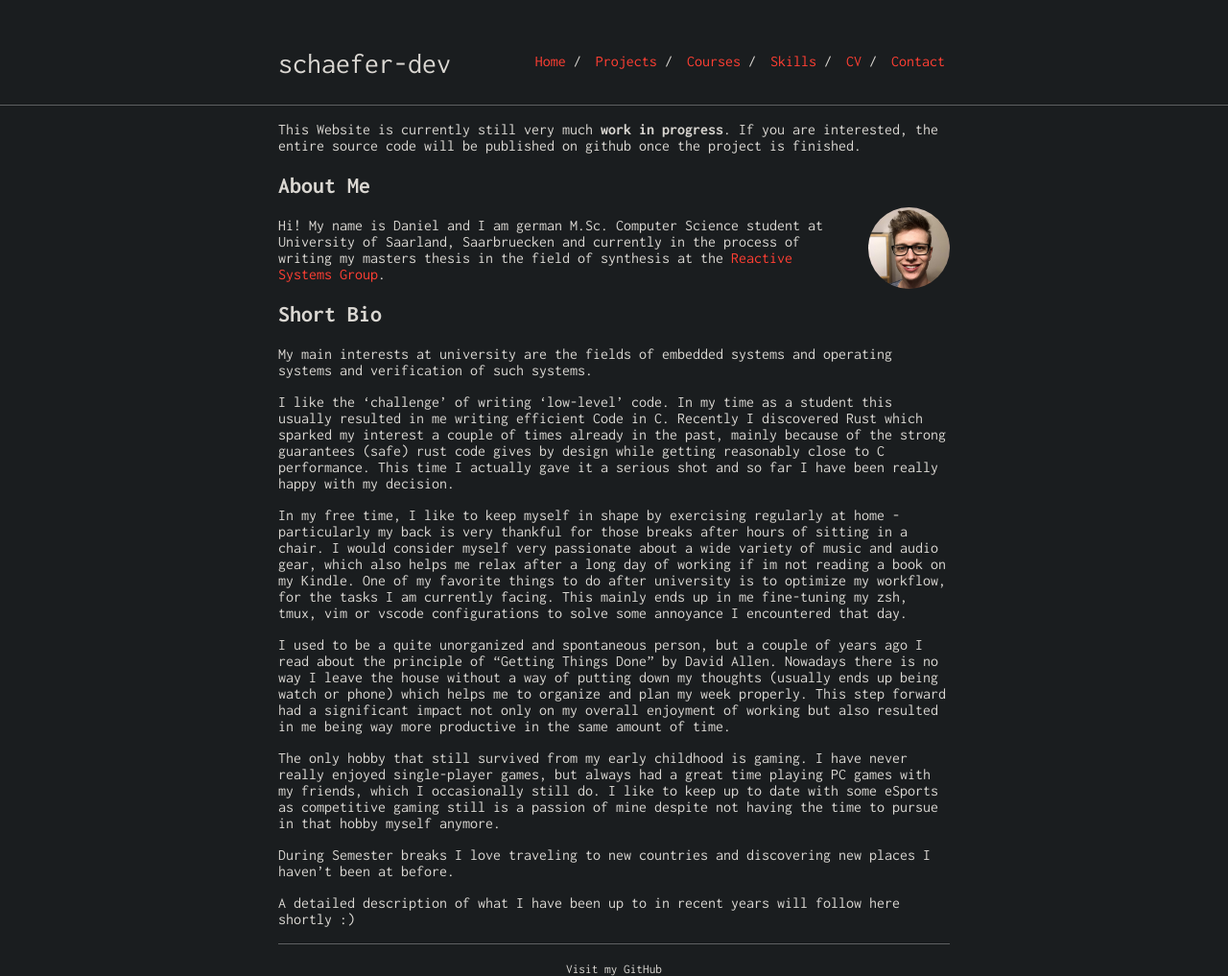
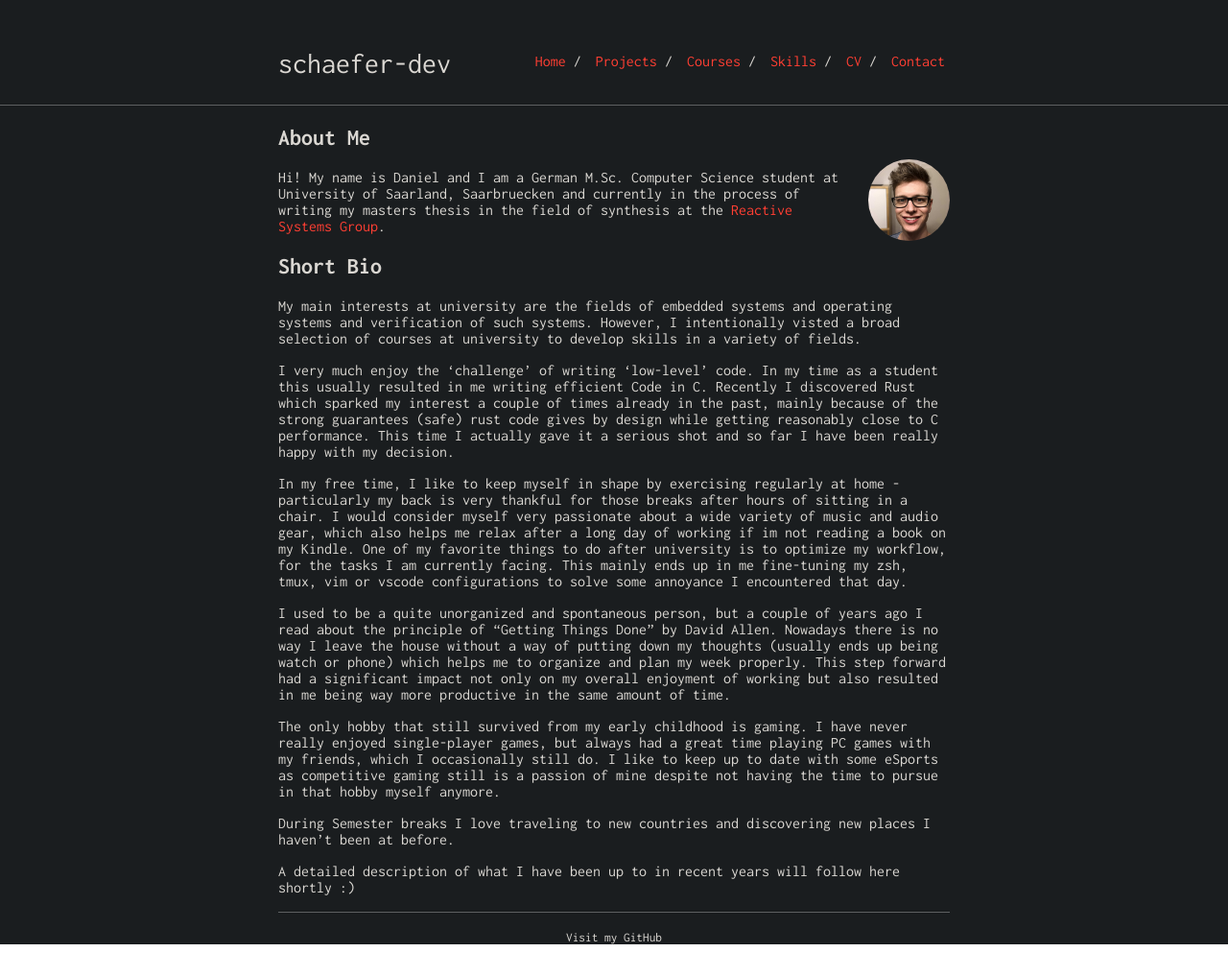
Before and after one commit to schaefer-dev/schaefer-dev.github.io, a Jekyll site: the page built from index.md, in a window 1280 px wide. Shown: the whole page at 96% size. Built offline with Jekyll 4.4.1, drawn with Linux system fonts in a browser that asks for light colours; our own code applies the rules of GitHub Pages for plain Markdown files; after the commit the page ends 984 px from its top, so only the background shows below that.

Commit message:
minor adjustments on index page

```diff
--- a/index.md
+++ b/index.md
@@ -1,22 +1,19 @@
 ---
 layout: default
 ---
-
-This Website is currently still very much **work in progress**. If you are interested, the entire source code will be published on github once the project is finished.
-
 
 ## About Me
 
 <img class="profile-picture" src="me.jpg">
 
-Hi! My name is Daniel and I am german M.Sc. Computer Science student at University of Saarland, Saarbruecken and currently in the process of writing my masters thesis in the field of synthesis at the [Reactive Systems Group](https://www.react.uni-saarland.de).
+Hi! My name is Daniel and I am a German M.Sc. Computer Science student at University of Saarland, Saarbruecken and currently in the process of writing my masters thesis in the field of synthesis at the [Reactive Systems Group](https://www.react.uni-saarland.de).
 
 
 ## Short Bio
 
-My main interests at university are the fields of embedded systems and operating systems and verification of such systems.
+My main interests at university are the fields of embedded systems and operating systems and verification of such systems. However, I intentionally visted a broad selection of courses at university to develop skills in a variety of fields.
 
-I like the 'challenge' of writing 'low-level' code. In my time as a student this usually resulted in me writing efficient Code in C. Recently I discovered Rust which sparked my interest a couple of times already in the past, mainly because of the strong guarantees (safe) rust code gives by design while getting reasonably close to C performance. This time I actually gave it a serious shot and so far I have been really happy with my decision.
+I very much enjoy the 'challenge' of writing 'low-level' code. In my time as a student this usually resulted in me writing efficient Code in C. Recently I discovered Rust which sparked my interest a couple of times already in the past, mainly because of the strong guarantees (safe) rust code gives by design while getting reasonably close to C performance. This time I actually gave it a serious shot and so far I have been really happy with my decision.
 
 In my free time, I like to keep myself in shape by exercising regularly at home - particularly my back is very thankful for those breaks after hours of sitting in a chair. I would consider myself very passionate about a wide variety of music and audio gear, which also helps me relax after a long day of working if im not reading a book on my Kindle. One of my favorite things to do after university is to optimize my workflow, for the tasks I am currently facing. This mainly ends up in me fine-tuning my zsh, tmux, vim or vscode configurations to solve some annoyance I encountered that day.
 
```
